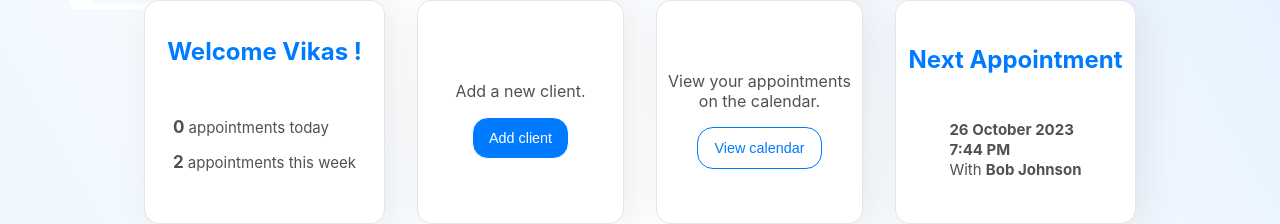
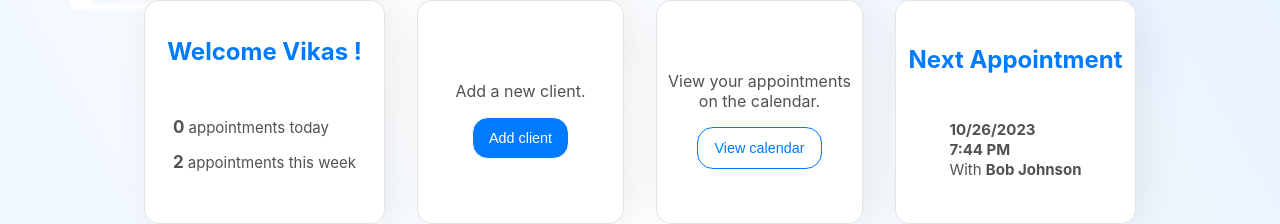
Before and after one commit to Vikas10102001/Trainex, a React (Create React App) app: page / in a window 1280 px wide. Shown: the part 71-295 px from the top of the page. Built offline with nearby package versions, Linux system fonts and the light colour scheme.

Commit message:
Fix: bug for today and tomorrow date as next app

```diff
--- a/src/components/Dashboard/Top/DashboardTop.jsx
+++ b/src/components/Dashboard/Top/DashboardTop.jsx
@@ -74,7 +74,6 @@ export default function DashboardTop({ clientAppointment }) {
     nextAppointment,
     nextAppointmentTime,
   } = calculateStat(clientAppointment);
-
   return (
     <div className="dashboard-top">
       <DashboardTopLeft
--- a/src/components/Dashboard/Top/DashboardTopRight.jsx
+++ b/src/components/Dashboard/Top/DashboardTopRight.jsx
@@ -14,12 +14,15 @@ export default function DashboardTopRight({
   nextAppointmentTime,
   client,
 }) {
+  let formatDateAndTime = nextAppointment;
+  if (nextAppointment !== "Today" && nextAppointment != "Tomorrow")
+    formatDate(nextAppointment);
   return (
     <Card additionalStyles={additionalStyles}>
       <div className="data-heading">Next Appointment</div>
       <div className="data-items">
         <div className="data-item">
-          <span className="value">{formatDate(nextAppointment)}</span>
+          <span className="value">{formatDateAndTime}</span>
         </div>
         <div className="data-item">
           <span className="value">{formatTime(nextAppointmentTime)}</span>
```
